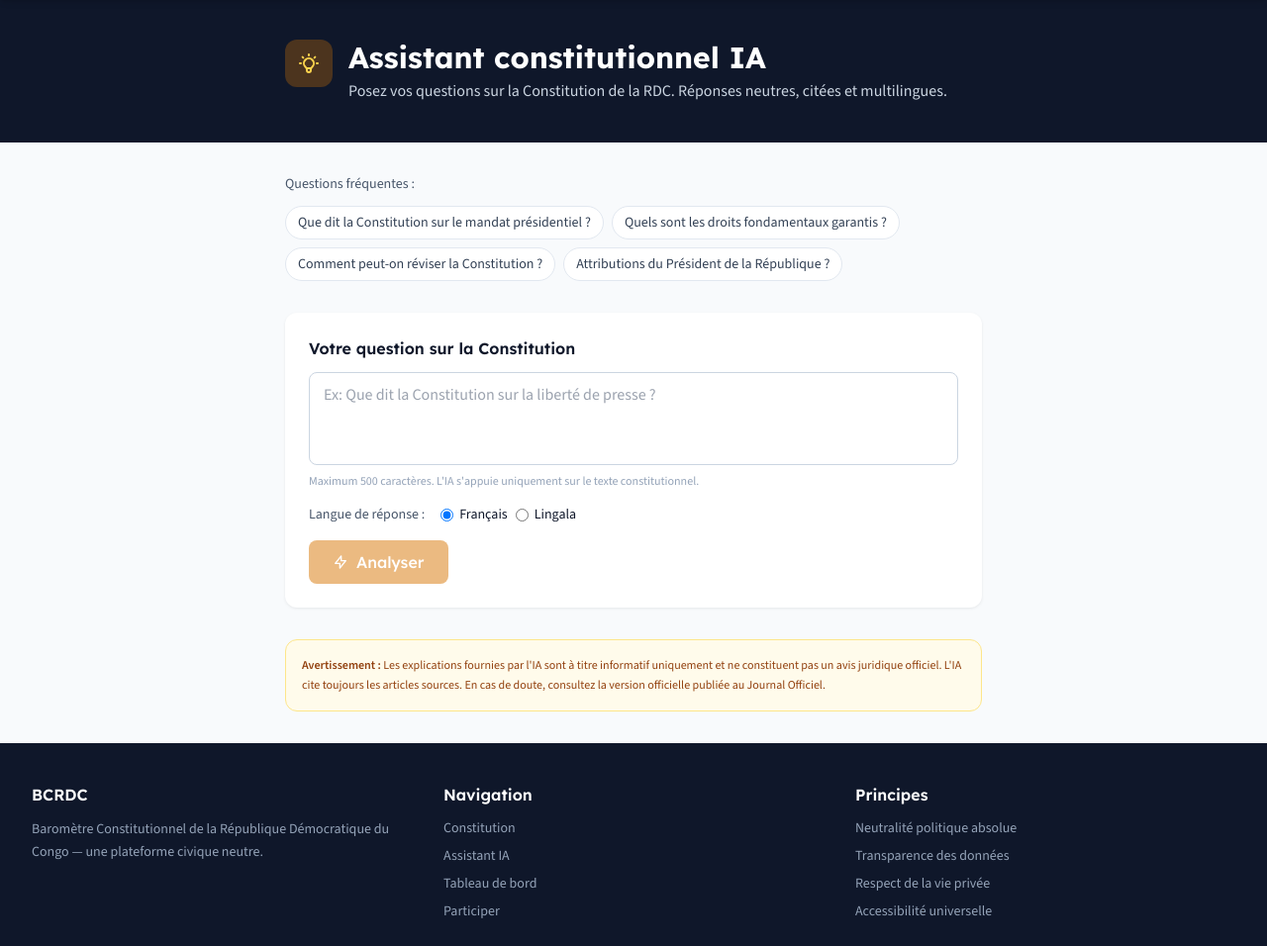
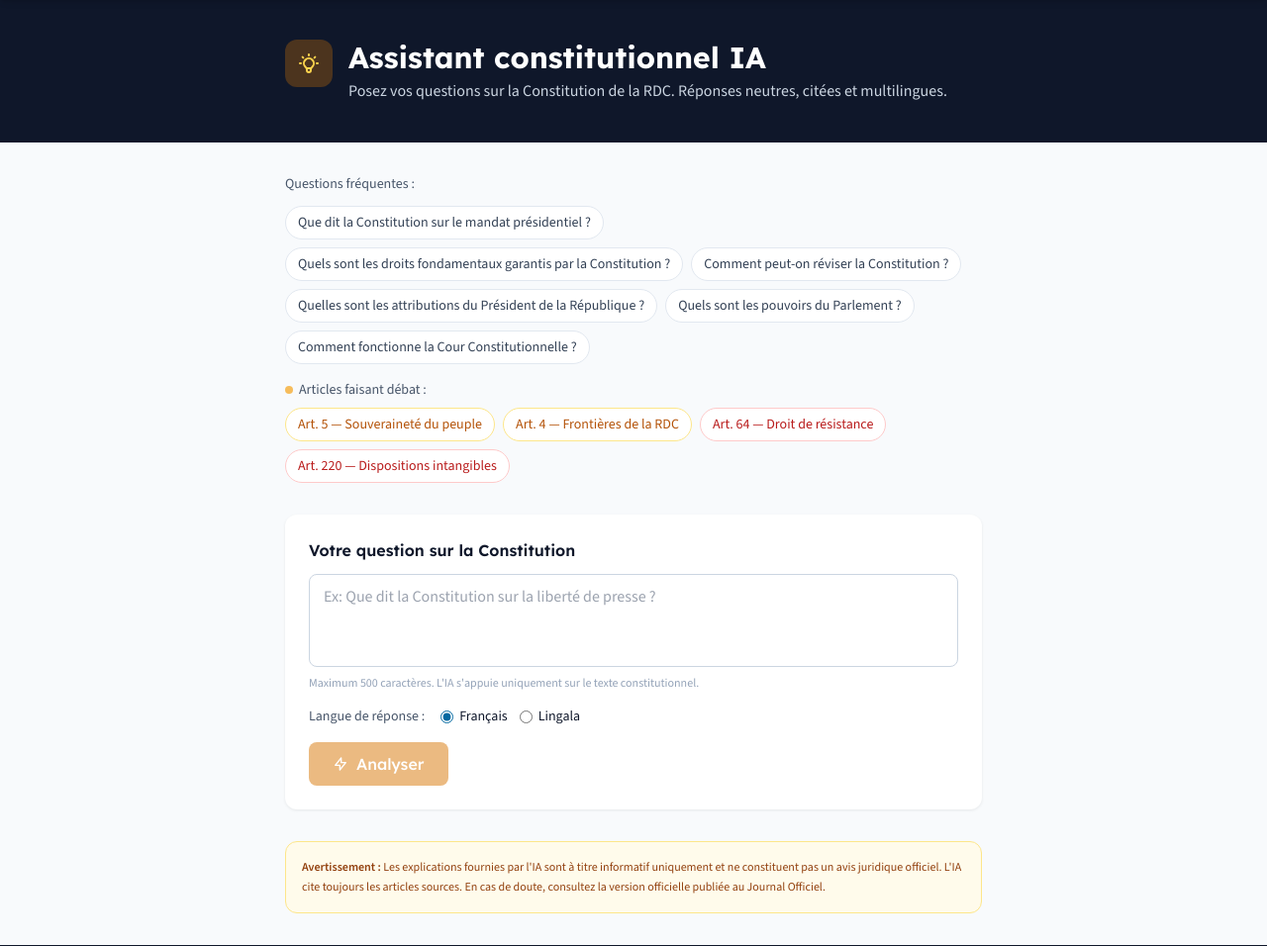
Before and after one commit to ramatkalbukasa-alt/Barom-tre-Constitutionnel-de-la-RDC-BCRDC-, a Django app: page /ia/ in a window 1280 px wide. Shown: the part 64-1020 px from the top of the page at 99% size. Run offline with Django 4.2, Linux system fonts and the light colour scheme; parts of the project's set-up code (start-up, migrations or seed data) failed here and were passed over; some libraries are stand-ins or nearby versions.

Commit message:
fix: resolve 7 bugs + add debated articles FAQ (Art 4/5/64/220)

```diff
--- a/apps/ai_engine/views.py
+++ b/apps/ai_engine/views.py
@@ -1,18 +1,26 @@
 from django.shortcuts import render
-from django.http import JsonResponse
 from django.views.decorators.http import require_http_methods
-from django.views.decorators.csrf import csrf_exempt
 from .rag import ask_constitution
 from .models import AIQuery
 
 
+FAQ_QUESTIONS = [
+    "Que dit la Constitution sur le mandat présidentiel ?",
+    "Quels sont les droits fondamentaux garantis par la Constitution ?",
+    "Comment peut-on réviser la Constitution ?",
+    "Quelles sont les attributions du Président de la République ?",
+    "Quels sont les pouvoirs du Parlement ?",
+    "Comment fonctionne la Cour Constitutionnelle ?",
+]
+
+
 @require_http_methods(["GET"])
 def ask_view(request):
-    return render(request, "ai_engine/ask.html")
+    return render(request, "ai_engine/ask.html", {"faq_questions": FAQ_QUESTIONS})
 
 
 @require_http_methods(["POST"])
-def ask_htmx(request):
+def ask_htmx(request):  # CSRF handled via {% csrf_token %} in form body
     question = request.POST.get("question", "").strip()
     language = request.POST.get("language", "fr")
 
--- a/apps/constitution/views.py
+++ b/apps/constitution/views.py
@@ -1,5 +1,4 @@
 from django.shortcuts import render, get_object_or_404
-from django.contrib.postgres.search import SearchQuery, SearchRank, SearchVector
 from django.db.models import Q
 from .models import ConstitutionArticle, THEME
 
--- a/requirements.txt
+++ b/requirements.txt
@@ -3,8 +3,8 @@ Django==4.2.13
 djangorestframework==3.15.2
 
 # Database
-psycopg[binary]>=3.2.4
-pgvector>=0.3.6
+psycopg2-binary==2.9.9
+pgvector==0.3.6
 
 # Environment
 django-environ==0.11.2
@@ -31,4 +31,4 @@ whitenoise==6.7.0
 gunicorn==22.0.0
 
 # Dev
-ipython>=8.24.0
+ipython==8.24.0
--- a/templates/ai_engine/ask.html
+++ b/templates/ai_engine/ask.html
@@ -20,34 +20,65 @@
 
 <div class="max-w-3xl mx-auto px-4 sm:px-6 lg:px-8 py-8">
 
-  <!-- Example questions -->
+  <!-- Frequently asked questions -->
   <div class="mb-8" x-data="{ selectedQ: '' }">
     <p class="text-sm font-medium text-slate-600 mb-3">Questions fréquentes :</p>
     <div class="flex flex-wrap gap-2">
-      {% for q in example_questions|default:"" %}
+      {% for q in faq_questions %}
       <button type="button"
         @click="document.getElementById('question-input').value = '{{ q }}'; selectedQ = '{{ q }}';"
-        class="px-3 py-1.5 rounded-full text-sm border border-slate-200 text-slate-700 hover:border-cta hover:text-cta transition-colors cursor-pointer bg-white">
+        class="px-3 py-1.5 rounded-full text-sm border transition-colors cursor-pointer bg-white"
+        :class="selectedQ === '{{ q }}' ? 'border-cta text-cta bg-cta-light' : 'border-slate-200 text-slate-700 hover:border-cta hover:text-cta'">
         {{ q }}
       </button>
       {% empty %}
       <button type="button" class="px-3 py-1.5 rounded-full text-sm border border-slate-200 text-slate-700 hover:border-cta hover:text-cta transition-colors cursor-pointer bg-white"
-        onclick="document.getElementById('question-input').value = 'Que dit la Constitution sur le mandat présidentiel ?'">
+        onclick="setQuestion(this, 'Que dit la Constitution sur le mandat présidentiel ?')">
         Que dit la Constitution sur le mandat présidentiel ?
       </button>
       <button type="button" class="px-3 py-1.5 rounded-full text-sm border border-slate-200 text-slate-700 hover:border-cta hover:text-cta transition-colors cursor-pointer bg-white"
-        onclick="document.getElementById('question-input').value = 'Quels sont les droits fondamentaux garantis ?'">
+        onclick="setQuestion(this, 'Quels sont les droits fondamentaux garantis par la Constitution ?')">
         Quels sont les droits fondamentaux garantis ?
       </button>
       <button type="button" class="px-3 py-1.5 rounded-full text-sm border border-slate-200 text-slate-700 hover:border-cta hover:text-cta transition-colors cursor-pointer bg-white"
-        onclick="document.getElementById('question-input').value = 'Comment peut-on réviser la Constitution ?'">
+        onclick="setQuestion(this, 'Comment peut-on réviser la Constitution ?')">
         Comment peut-on réviser la Constitution ?
       </button>
       <button type="button" class="px-3 py-1.5 rounded-full text-sm border border-slate-200 text-slate-700 hover:border-cta hover:text-cta transition-colors cursor-pointer bg-white"
-        onclick="document.getElementById('question-input').value = 'Quelles sont les attributions du Président de la République ?'">
+        onclick="setQuestion(this, 'Quelles sont les attributions du Président de la République ?')">
         Attributions du Président de la République ?
       </button>
       {% endfor %}
+    </div>
+
+    <!-- Debated articles section -->
+    <div class="mt-4">
+      <p class="text-sm font-medium text-slate-600 mb-2 flex items-center gap-1.5">
+        <span class="w-2 h-2 rounded-full bg-amber-500 animate-pulse"></span>
+        Articles faisant débat :
+      </p>
+      <div class="flex flex-wrap gap-2">
+        <button type="button"
+          onclick="setQuestion(this, 'Que dit l\'article 5 sur la souveraineté nationale et le référendum constitutionnel ?')"
+          class="px-3 py-1.5 rounded-full text-sm border border-amber-200 text-amber-700 hover:bg-amber-50 hover:border-amber-400 transition-colors cursor-pointer bg-white font-medium">
+          Art. 5 — Souveraineté du peuple
+        </button>
+        <button type="button"
+          onclick="setQuestion(this, 'Que dit l\'article 4 sur les frontières de la RDC et leur inviolabilité ?')"
+          class="px-3 py-1.5 rounded-full text-sm border border-amber-200 text-amber-700 hover:bg-amber-50 hover:border-amber-400 transition-colors cursor-pointer bg-white font-medium">
+          Art. 4 — Frontières de la RDC
+        </button>
+        <button type="button"
+          onclick="setQuestion(this, 'Que dit l\'article 64 sur le droit de résistance à un régime inconstitutionnel ?')"
+          class="px-3 py-1.5 rounded-full text-sm border border-red-200 text-red-700 hover:bg-red-50 hover:border-red-400 transition-colors cursor-pointer bg-white font-medium">
+          Art. 64 — Droit de résistance
+        </button>
+        <button type="button"
+          onclick="setQuestion(this, 'Que dit l\'article 220 sur les dispositions intangibles de la Constitution ?')"
+          class="px-3 py-1.5 rounded-full text-sm border border-red-200 text-red-700 hover:bg-red-50 hover:border-red-400 transition-colors cursor-pointer bg-white font-medium">
+          Art. 220 — Dispositions intangibles
+        </button>
+      </div>
     </div>
   </div>
 
@@ -75,18 +106,15 @@
       <!-- Language selector -->
       <div class="flex items-center gap-4 mb-4">
         <span class="text-sm font-medium text-slate-600">Langue de réponse :</span>
-        <div class="flex gap-2">
-          {% for val, label in language_choices|default:"" %}
-          {% empty %}
+        <div class="flex gap-3">
           <label class="flex items-center gap-1.5 cursor-pointer">
-            <input type="radio" name="language" value="fr" checked class="text-cta" />
+            <input type="radio" name="language" value="fr" checked class="accent-cta" />
             <span class="text-sm">Français</span>
           </label>
           <label class="flex items-center gap-1.5 cursor-pointer">
-            <input type="radio" name="language" value="lingala" class="text-cta" />
+            <input type="radio" name="language" value="lingala" class="accent-cta" />
             <span class="text-sm">Lingala</span>
           </label>
-          {% endfor %}
         </div>
       </div>
 
@@ -117,4 +145,14 @@
     </p>
   </div>
 </div>
+
+<script>
+function setQuestion(btn, text) {
+  const ta = document.getElementById('question-input');
+  if (!ta) return;
+  ta.value = text;
+  ta.dispatchEvent(new Event('input', { bubbles: true }));
+  ta.focus();
+}
+</script>
 {% endblock %}
--- a/templates/base.html
+++ b/templates/base.html
@@ -149,7 +149,7 @@
   <div class="max-w-7xl mx-auto px-4 sm:px-6 lg:px-8 pt-4" role="alert" aria-live="polite">
     {% for message in messages %}
     <div x-data="{ show: true }" x-show="show" x-transition
-      class="flex items-start gap-3 p-4 mb-3 rounded-lg border {% if message.tags == 'error' %}bg-red-50 border-red-200 text-red-800{% elif message.tags == 'success' %}bg-green-50 border-green-200 text-green-800{% elif message.tags == 'warning' %}bg-amber-50 border-amber-200 text-amber-800{% else %}bg-blue-50 border-blue-200 text-blue-800{% endif %}">
+      class="flex items-start gap-3 p-4 mb-3 rounded-lg border {% if message.level_tag == 'error' %}bg-red-50 border-red-200 text-red-800{% elif message.level_tag == 'success' %}bg-green-50 border-green-200 text-green-800{% elif message.level_tag == 'warning' %}bg-amber-50 border-amber-200 text-amber-800{% else %}bg-blue-50 border-blue-200 text-blue-800{% endif %}">
       <p class="flex-1 text-sm">{{ message }}</p>
       <button @click="show = false" class="flex-shrink-0 text-current opacity-60 hover:opacity-100 cursor-pointer" aria-label="Fermer">
         <svg class="w-4 h-4" fill="none" viewBox="0 0 24 24" stroke="currentColor"><path stroke-linecap="round" stroke-linejoin="round" stroke-width="2" d="M6 18L18 6M6 6l12 12"/></svg>
--- a/templates/constitution/list.html
+++ b/templates/constitution/list.html
@@ -27,7 +27,7 @@
           <li>
             <a href="/constitution/?theme={{ value }}{% if query %}&q={{ query }}{% endif %}"
               class="flex items-center gap-2 px-3 py-2 rounded-lg text-sm transition-colors cursor-pointer {% if selected_theme == value %}bg-cta-light text-cta font-medium{% else %}text-slate-700 hover:bg-slate-100{% endif %}">
-              {{ theme_icons|default_if_none:''|default:'' }}
+              <span class="w-2 h-2 rounded-full flex-shrink-0 {% if selected_theme == value %}bg-cta{% else %}bg-slate-300{% endif %}"></span>
               <span class="truncate">{{ label }}</span>
             </a>
           </li>
```
Also changed, not shown: apps/constitution/api_urls.py (+7 -1 lines), config/settings/dev.py (+7 -0 lines).
